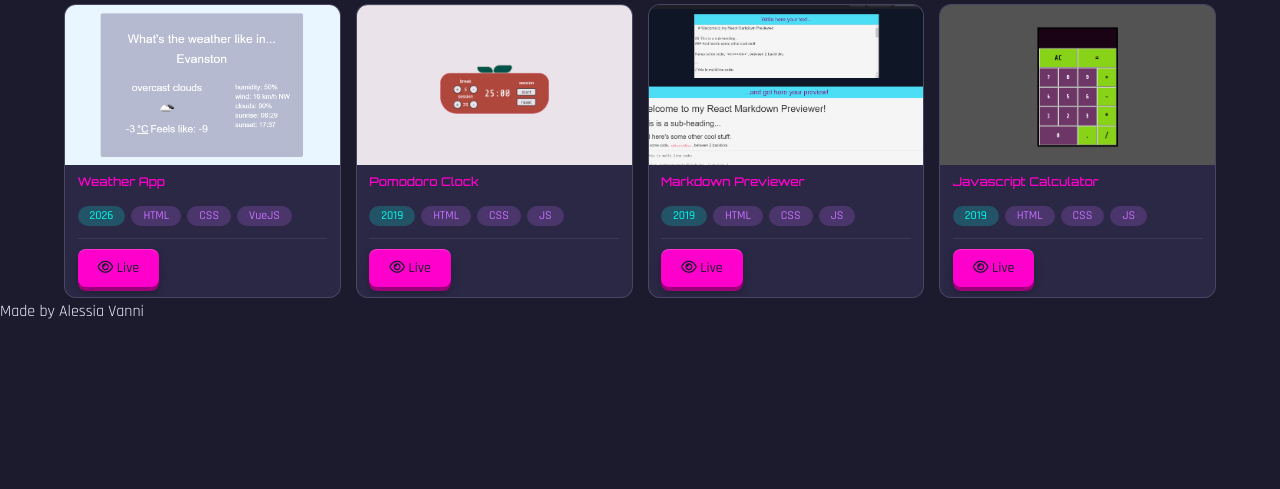
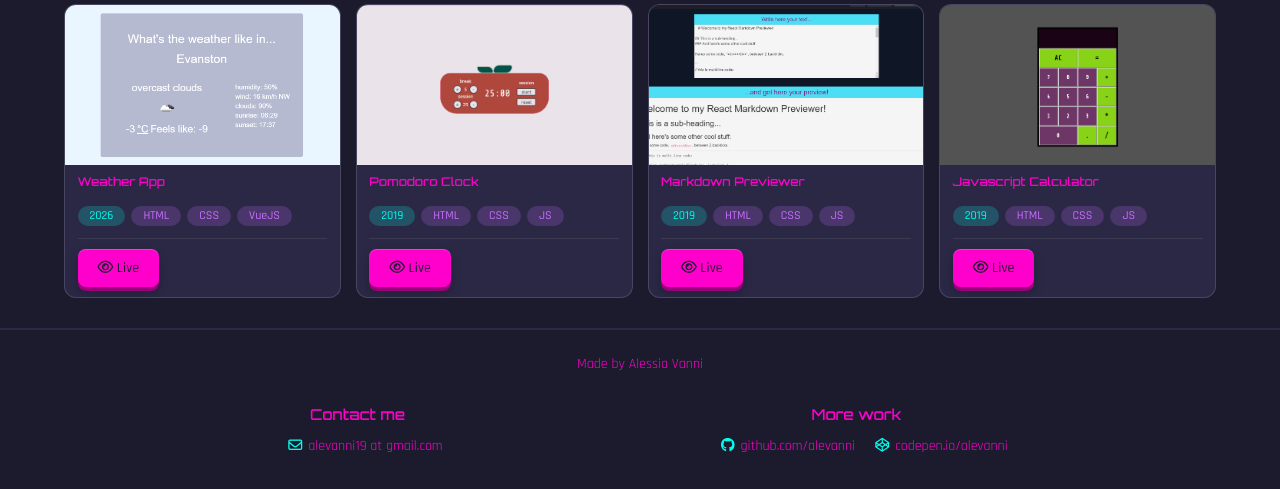
Before and after one commit to alevanni/alevanni.github.io, a PHP site: page / in a window 1280 px wide. Shown: the part 1013-1502 px from the top of the page. Before the commit the page ends 1332 px from the top, so only its background shows below. Run offline with PHP 8.4, Linux system fonts and the light colour scheme; some libraries are stand-ins or nearby versions.

Commit message:
Footer and light cleanup

```diff
--- a/index.html
+++ b/index.html
@@ -3,36 +3,22 @@
 
 <head>
   <meta charset="UTF-8" />
-  <link rel="icon" type="image/svg+xml" href="/favicon.svg" />
   <meta name="viewport" content="width=device-width, initial-scale=1.0" />
   <title>Alessia's portfolio</title>
   <link rel="stylesheet" href="https://cdn.jsdelivr.net/npm/fontawesome5-fullcss@1.1.0/css/all.min.css">
-  <link href="https://fonts.googleapis.com/css?family=Abel" rel='stylesheet'>
-
-
   <link rel="stylesheet" type="text/css" href="https://maxcdn.bootstrapcdn.com/bootstrap/3.2.0/css/bootstrap.min.css">
   <link rel="stylesheet" type="text/css" href="./src/global.css">
   <link rel="stylesheet" type="text/css" href="./src/index.css">
 
-  <!-- Place this tag in your head or just before your close body tag. -->
-  <script async defer src="https://buttons.github.io/buttons.js"></script>
-
 </head>
-
-
 
 <body>
   <div id="navigation"></div>
   <div id="main">
-
-
-
     <div id="welcome">
       <section id="welcome-section">
-
         <div id="magnified-hero-div">
           <canvas id="hero-canvas">
-
           </canvas>
         </div>
         <h1>Hello. Take a closer look.</h1>
@@ -41,12 +27,26 @@
     <div id="all-projects">
       <section id="projects">
         <div id="project-tabs"></div>
-
       </section>
     </div>
   </div>
   <div id="footer">
-    <p>Made by Alessia Vanni</p>
+<p>Made by Alessia Vanni</p>
+    <section id="contacts">
+
+      <div class="contact-infos">
+        <h2>Contact me</h2>
+        <p><span class="text-primary"><i class="fa-regular fa-envelope"></i></span> alevanni19 at gmail.com</p>
+      </div>
+
+      <div class="contact-infos">
+        <h2>More work</h2>
+        <p><span class="text-primary"><i class="fa-brands fa-github"></i></span> <a href="https://github.com/alevanni" target="_blank">github.com/alevanni</a></p>
+        <p><span class="text-primary"><i class="fa-brands fa-codepen"></i></span> <a href="https://codepen.io/alevanni" target="_blank">codepen.io/alevanni</a></p>
+      </div>
+
+    </section>
+
   </div>
   <script type="module" src="/src/index.js"></script>
   <script src="https://ajax.googleapis.com/ajax/libs/jquery/1.11.1/jquery.min.js"></script>
--- a/src/global.css
+++ b/src/global.css
@@ -445,3 +445,11 @@ nav ul {
 #navbar li a:hover {
   background-color: var(--color-surface);
 }
+
+#footer {
+    text-align: center;
+    padding: 2rem 1rem;
+    background-color: var(--color-bg);
+    border-top: 2px solid var(--color-surface);
+    margin-top: 3rem;
+}
--- a/src/index.css
+++ b/src/index.css
@@ -146,3 +146,28 @@
   gap: 8px;
   margin-top: auto;
 }
+#contacts {
+  display: flex;
+  align-items: start;
+  justify-content: space-evenly;
+}
+
+#footer p{
+  font-size: 14px;
+  color: var(--color-primary);
+  display: inline-flex;
+  align-items: baseline;
+}
+
+#footer i {
+  margin-right: 6px;
+  margin-left: 16px;
+  margin-bottom: 0px;
+  color: var(--color-secondary);
+
+}
+#footer span {
+  display: flex;
+  align-items: center;
+  vertical-align: middle;
+}
```
Also changed, not shown: src/domains/lights-out/lights-out.html (+1 -7 lines).
